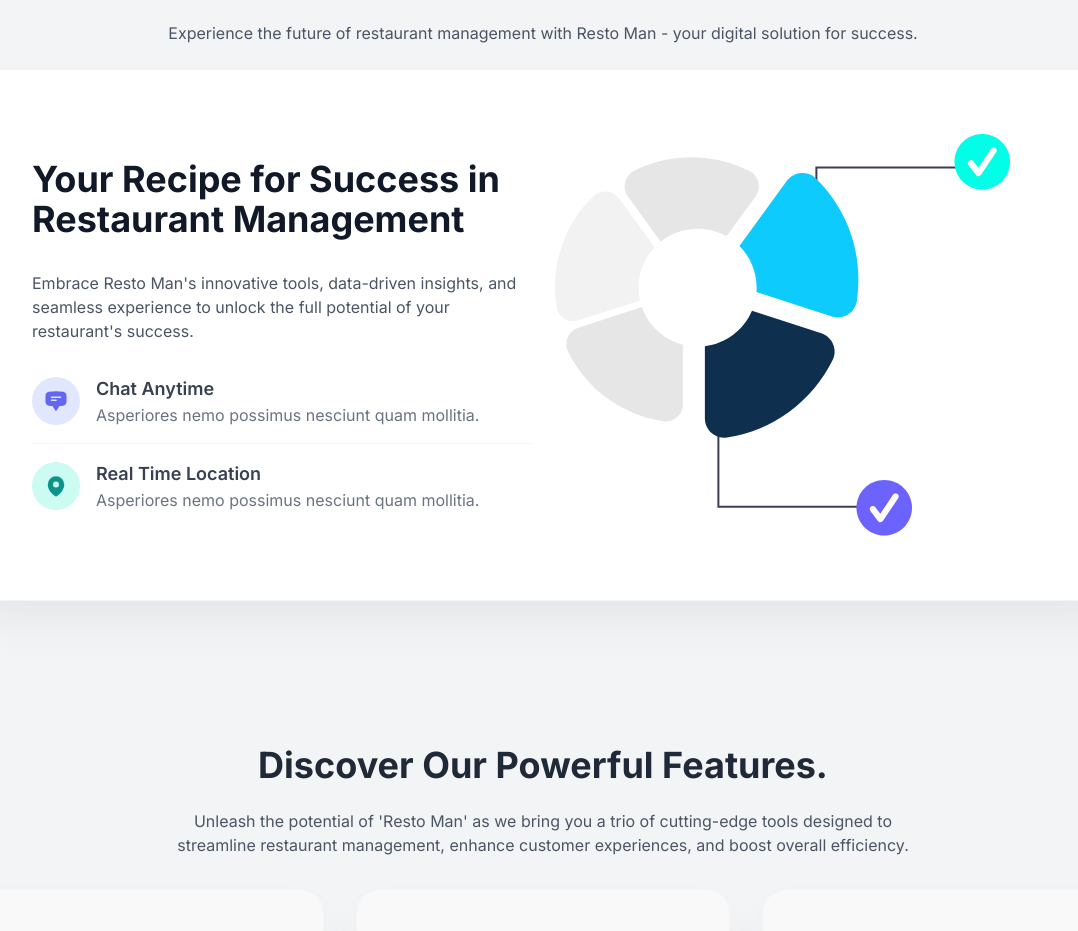
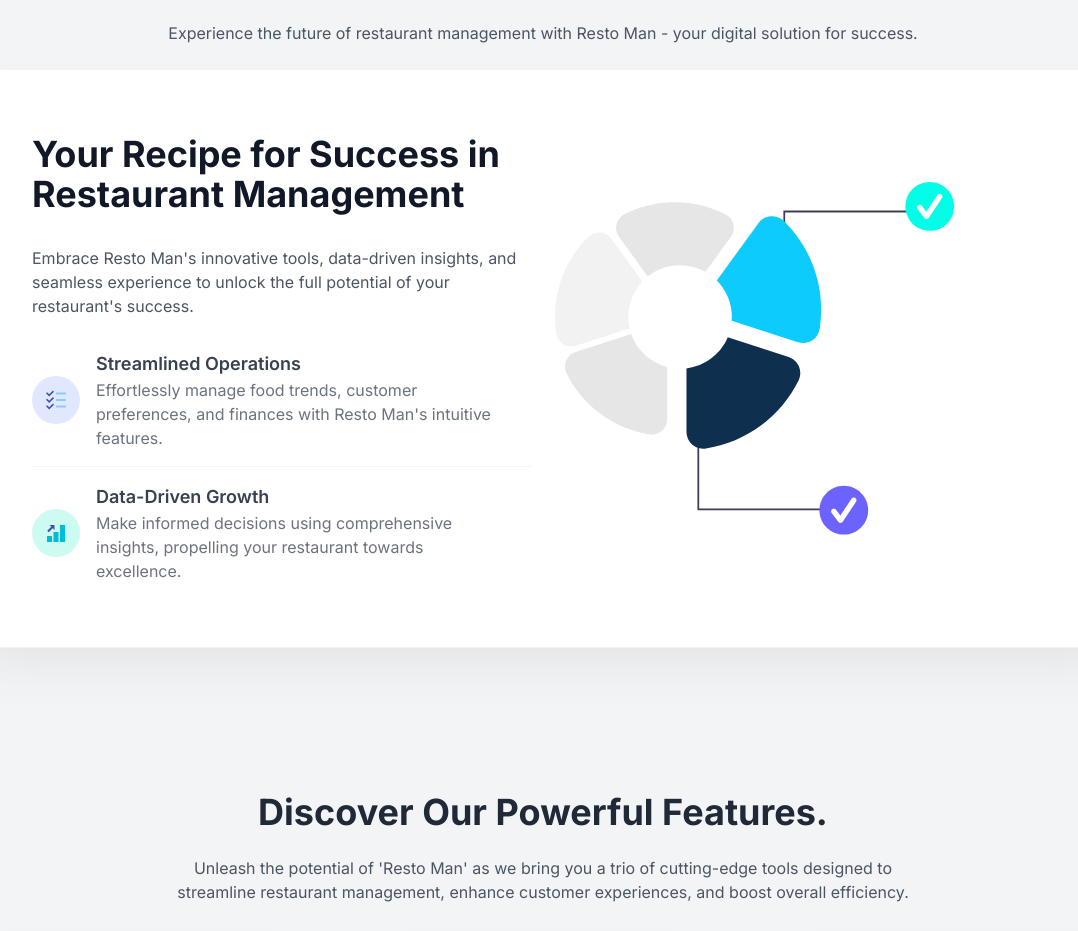
Before and after one commit to AbidHasanPiash/bhojon, a Next.js app: page / in a window 1280 px wide. Shown: the part 923-1854 px from the top of the page, without its empty margins (97-1175 px from the left). Built offline with nearby package versions, Linux system fonts and the light colour scheme.

Commit message:
meta data added

```diff
--- a/app/page.jsx
+++ b/app/page.jsx
@@ -1,3 +1,4 @@
+import Head from "next/head";
 import Features from "@/components/home/Features";
 import WhyRestoMan from "@/components/home/WhyRestoMan";
 import Footer from "@/components/home/Footer";
@@ -10,6 +11,17 @@
 export default function Home() {
   return (
     <div className="!scroll-smooth">
+      <Head>
+        <title>Resto Man.</title>
+        <meta name="description" content="Your Digital Restaurant Solution." />
+
+        {/* Open Graph tags for social sharing */}
+        <meta property="og:title" content="RestoMan: Restaurant Management System" />
+        <meta property="og:description" content="Effortlessly streamline restaurant operations,
+        manage customer insights, and drive growth with RestoMan's intuitive digital solutions." />
+        <meta property="og:image" content="/images/logo.png" />
+        {/* Add more Open Graph tags as needed */}
+      </Head>
       <Nav />
       <section id="login"> <Login /> </section>
       <section id="why"> <WhyRestoMan /> </section>
--- a/components/home/WhyRestoMan.jsx
+++ b/components/home/WhyRestoMan.jsx
@@ -1,4 +1,6 @@
+import Image from 'next/image'
 import React from 'react'
+import { FcPositiveDynamic, FcTodoList } from 'react-icons/fc';
 
 export default function WhyRestoMan() {
   return (
@@ -12,12 +14,12 @@
             </p>
         <div className="container_layout lg:p-16 rounded-[4rem] space-y-6 md:flex flex-row-reverse md:gap-6 justify-center md:space-y-0 lg:items-center">
             <div className="md:5/12 lg:w-1/2">
-            <img
-                src="images/icon/pie.svg"
+            <Image
+                src="/images/icon/pie.svg"
                 alt="image"
                 loading="lazy"
-                width=""
-                height=""
+                width="400"
+                height="400"
             />
             </div>
             <div className="md:7/12 lg:w-1/2">
@@ -31,24 +33,20 @@
             <div className="divide-y space-y-4 divide-gray-100 dark:divide-gray-800">
                 <div className="mt-8 flex gap-4 md:items-center">
                 <div className="w-12 h-12 flex gap-4 rounded-full bg-indigo-100 dark:bg-indigo-900/20">
-                    <svg xmlns="http://www.w3.org/2000/svg" viewBox="0 0 24 24" fill="currentColor" className="w-6 h-6 m-auto text-indigo-500 dark:text-indigo-400">
-                    <path fill-rule="evenodd" d="M4.848 2.771A49.144 49.144 0 0112 2.25c2.43 0 4.817.178 7.152.52 1.978.292 3.348 2.024 3.348 3.97v6.02c0 1.946-1.37 3.678-3.348 3.97a48.901 48.901 0 01-3.476.383.39.39 0 00-.297.17l-2.755 4.133a.75.75 0 01-1.248 0l-2.755-4.133a.39.39 0 00-.297-.17 48.9 48.9 0 01-3.476-.384c-1.978-.29-3.348-2.024-3.348-3.97V6.741c0-1.946 1.37-3.68 3.348-3.97zM6.75 8.25a.75.75 0 01.75-.75h9a.75.75 0 010 1.5h-9a.75.75 0 01-.75-.75zm.75 2.25a.75.75 0 000 1.5H12a.75.75 0 000-1.5H7.5z" clip-rule="evenodd" />
-                    </svg>
+                    <FcTodoList className="w-6 h-6 m-auto"/>
                 </div>
                 <div className="w-5/6">
-                    <h4 className="font-semibold text-lg text-gray-700 dark:text-indigo-300">Chat Anytime</h4>
-                    <p className="text-gray-500 dark:text-gray-400">Asperiores nemo possimus nesciunt quam mollitia.</p>
+                    <h4 className="font-semibold text-lg text-gray-700 dark:text-indigo-300">Streamlined Operations</h4>
+                    <p className="text-gray-500 dark:text-gray-400">Effortlessly manage food trends, customer preferences, and finances with Resto Man's intuitive features.</p>
                 </div>
                 </div>
                 <div className="pt-4 flex gap-4 md:items-center">
                 <div className="w-12 h-12 flex gap-4 rounded-full bg-teal-100 dark:bg-teal-900/20">
-                    <svg xmlns="http://www.w3.org/2000/svg" viewBox="0 0 24 24" fill="currentColor" className="w-6 h-6 m-auto text-teal-600 dark:text-teal-400">
-                    <path fill-rule="evenodd" d="M11.54 22.351l.07.04.028.016a.76.76 0 00.723 0l.028-.015.071-.041a16.975 16.975 0 001.144-.742 19.58 19.58 0 002.683-2.282c1.944-1.99 3.963-4.98 3.963-8.827a8.25 8.25 0 00-16.5 0c0 3.846 2.02 6.837 3.963 8.827a19.58 19.58 0 002.682 2.282 16.975 16.975 0 001.145.742zM12 13.5a3 3 0 100-6 3 3 0 000 6z" clip-rule="evenodd" />
-                    </svg>
+                    <FcPositiveDynamic className="w-6 h-6 m-auto"/>
                 </div>
                 <div className="w-5/6">
-                    <h4 className="font-semibold text-lg text-gray-700 dark:text-teal-300">Real Time Location</h4>
-                    <p className="text-gray-500 dark:text-gray-400">Asperiores nemo possimus nesciunt quam mollitia.</p>
+                    <h4 className="font-semibold text-lg text-gray-700 dark:text-teal-300">Data-Driven Growth</h4>
+                    <p className="text-gray-500 dark:text-gray-400">Make informed decisions using comprehensive insights, propelling your restaurant towards excellence.</p>
                 </div>
                 </div>
             </div>
```
